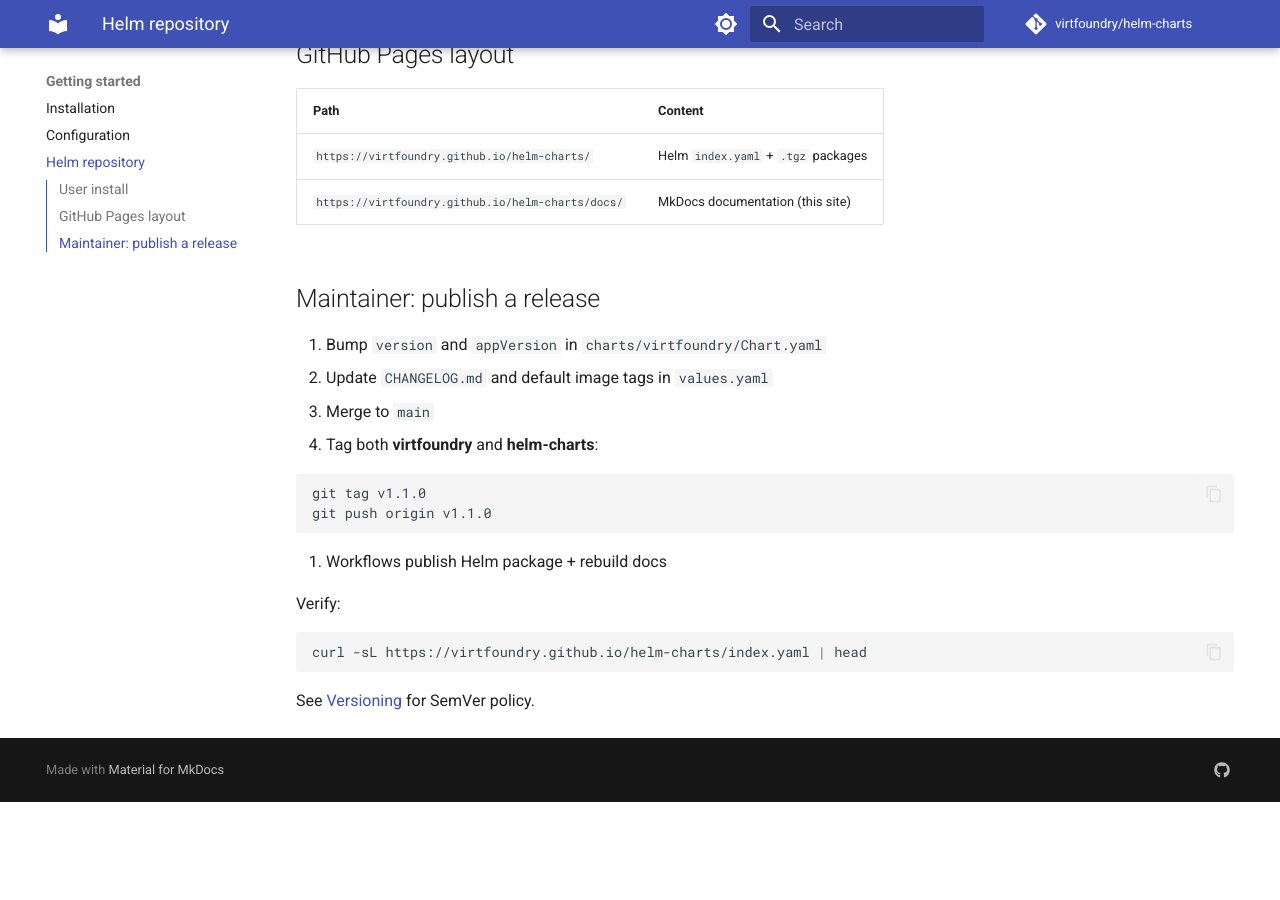
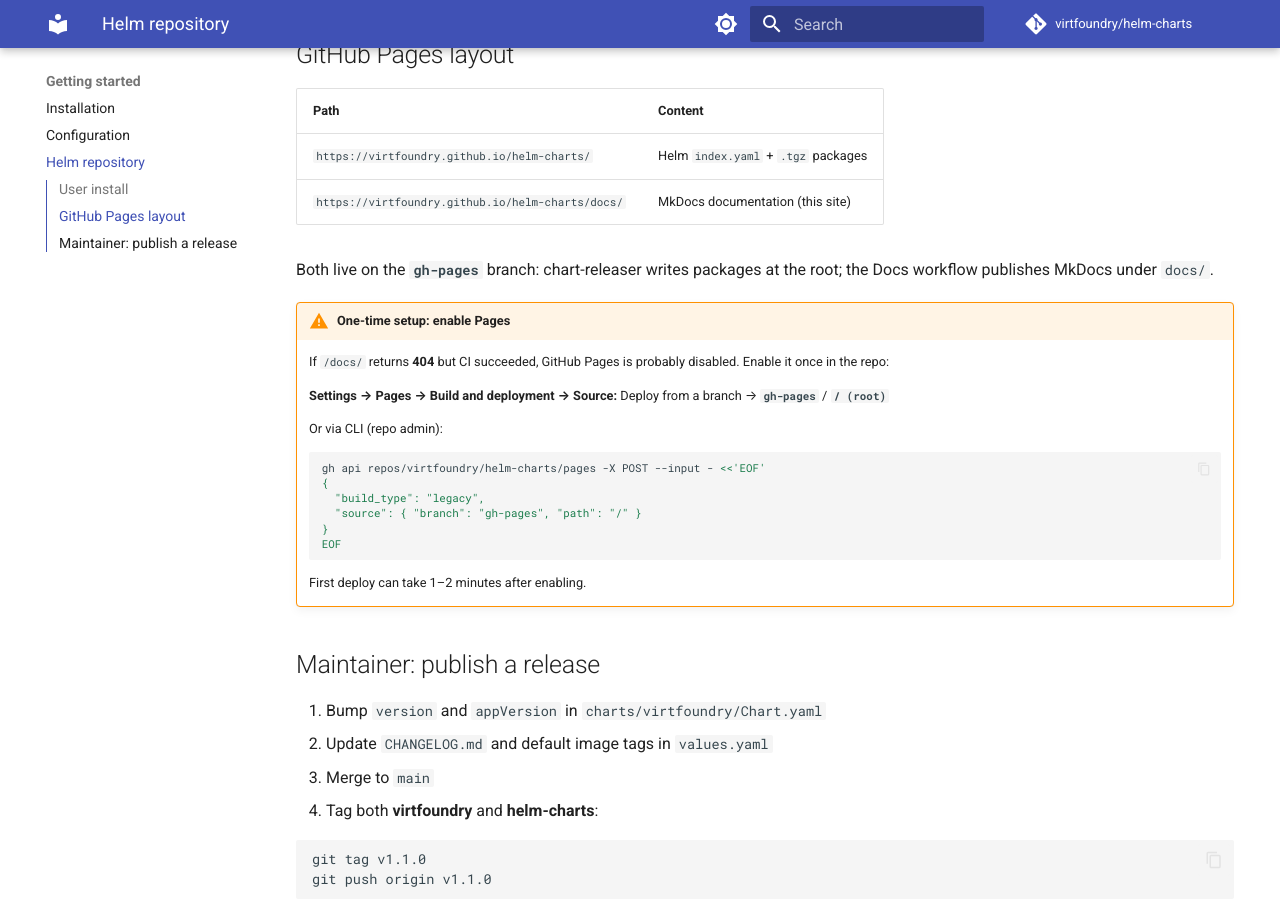
Before and after one commit to virtfoundry/helm-charts, an MkDocs documentation site: the page built from docs/guide/helm-repository.md, in a window 1280 px wide and 900 px high, scrolled down 622 px. Built offline with MkDocs 1.6.1 and Material for MkDocs 9.7.7, drawn with Linux system fonts in a browser that asks for light colours; comment, search, counter and statistics services are not loaded; before the commit the page ends 1424 px from its top, so only the background shows below that.

Commit message:
fix(docs): enable pages setup note and link maintainer github
Document one-time GitHub Pages activation on gh-pages branch; add
Matheus-Thurler to chart maintainers and MkDocs social links.

````diff
--- a/docs/guide/helm-repository.md
+++ b/docs/guide/helm-repository.md
@@ -28,6 +28,26 @@
 | `https://virtfoundry.github.io/helm-charts/` | Helm `index.yaml` + `.tgz` packages |
 | `https://virtfoundry.github.io/helm-charts/docs/` | MkDocs documentation (this site) |
 
+Both live on the **`gh-pages`** branch: chart-releaser writes packages at the root; the Docs workflow publishes MkDocs under `docs/`.
+
+!!! warning "One-time setup: enable Pages"
+    If `/docs/` returns **404** but CI succeeded, GitHub Pages is probably disabled. Enable it once in the repo:
+
+    **Settings → Pages → Build and deployment → Source:** Deploy from a branch → **`gh-pages`** / **`/ (root)`**
+
+    Or via CLI (repo admin):
+
+    ```bash
+    gh api repos/virtfoundry/helm-charts/pages -X POST --input - <<'EOF'
+    {
+      "build_type": "legacy",
+      "source": { "branch": "gh-pages", "path": "/" }
+    }
+    EOF
+    ```
+
+    First deploy can take 1–2 minutes after enabling.
+
 ## Maintainer: publish a release
 
 1. Bump `version` and `appVersion` in `charts/virtfoundry/Chart.yaml`
--- a/mkdocs.yml
+++ b/mkdocs.yml
@@ -63,3 +63,5 @@
   social:
     - icon: fontawesome/brands/github
       link: https://github.com/virtfoundry
+    - icon: fontawesome/brands/github
+      link: https://github.com/Matheus-Thurler
````
Also changed, not shown: 1 other file.
